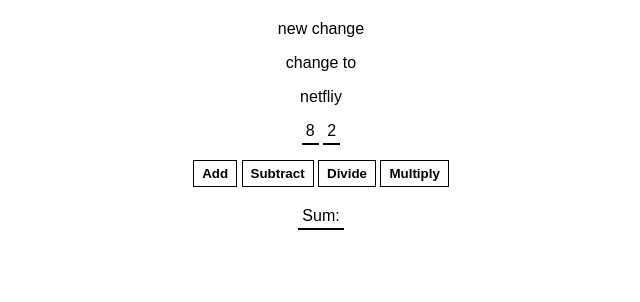
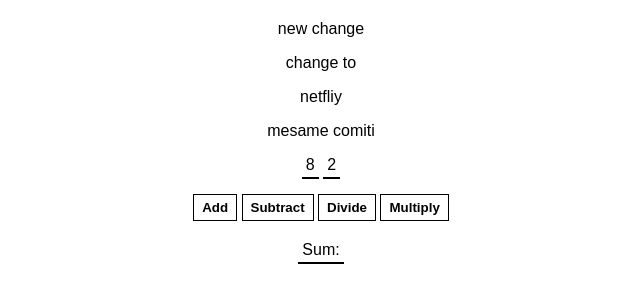
Before and after one commit to Avtandili888/calculator, a plain HTML site: page index.html in a window 1280 px wide. Shown: the whole page, without its empty margins (319-959 px from the left). Drawn offline with Linux system fonts and the light colour scheme.

Commit message:
mesame comiti

```diff
--- a/index.html
+++ b/index.html
@@ -6,6 +6,7 @@
     <p>new change</p>
     <p>change to</p>
     <p>netfliy</p>
+    <p>mesame comiti</p>
     <span id="num1-el"></span>
     <span id="num2-el"></span>
     <br />
```
